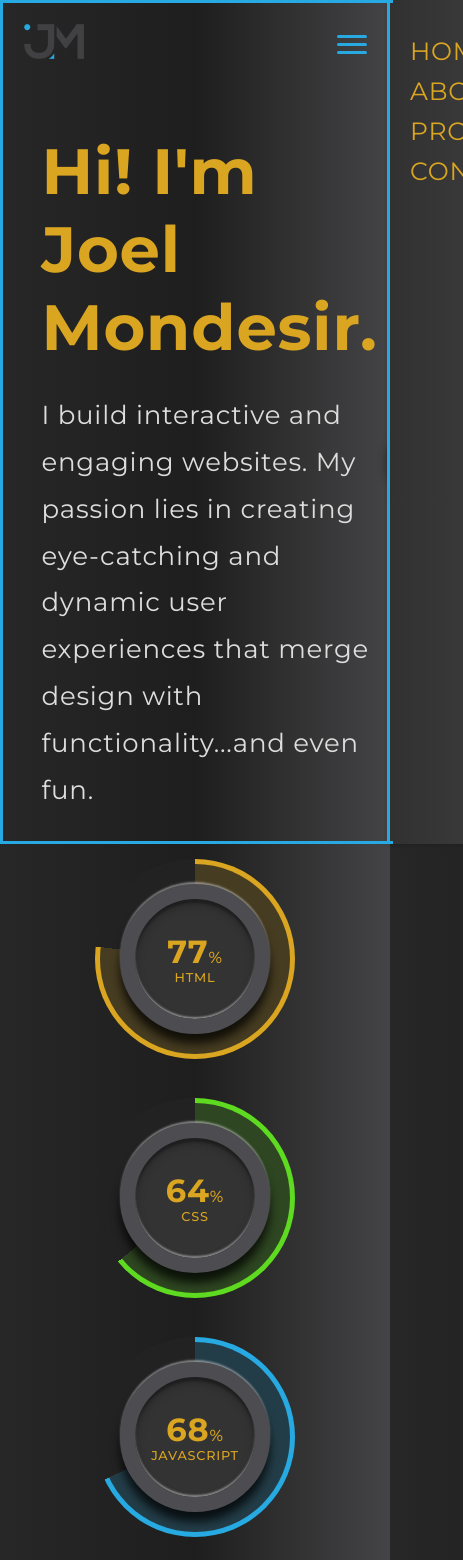
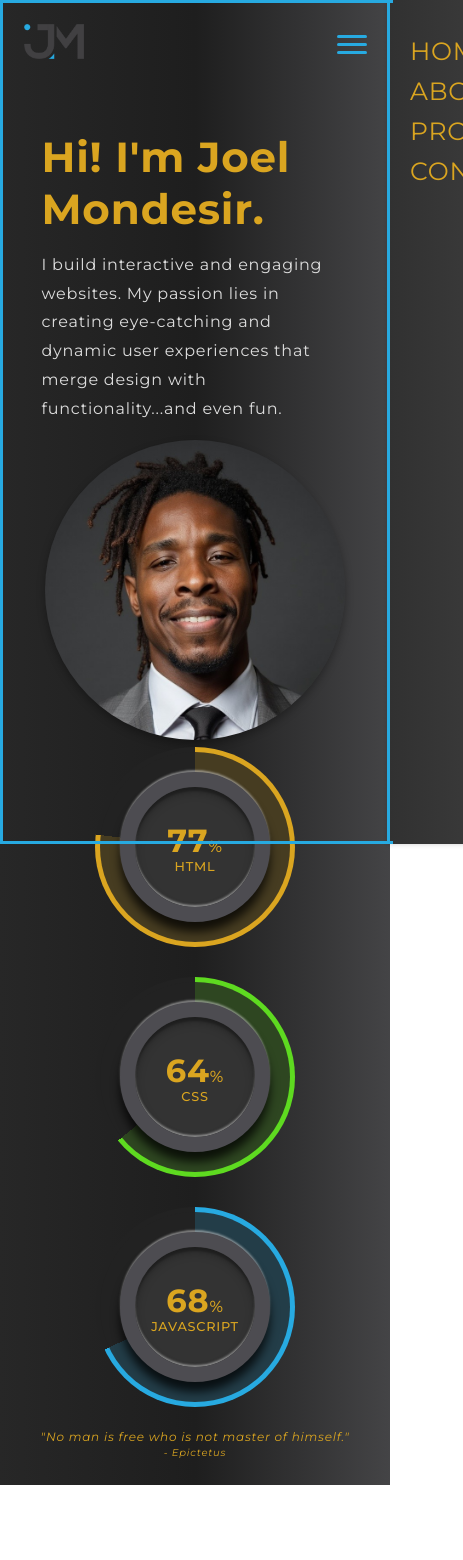
Before and after one commit to JMONDESIR/JoelMondesir, a React (Create React App) app: page /about in a window 390 px wide. Shown: the top 1560 px of the page, 463 px wide, since content can reach past the window. After the commit the page ends 1485 px from the top, so only its background shows below. Built offline with nearby package versions, Linux system fonts and the light colour scheme.

Commit message:
mobile views enabled

```diff
--- a/src/components/about/About.css
+++ b/src/components/about/About.css
@@ -10,6 +10,7 @@
   justify-content: space-between;
   max-width: 80%;
   width: 100%;
+  margin-top: 2vh;
 }
 
 .about-title {
@@ -32,38 +33,101 @@
 }
 
 .about-image {
-  width: 20vw;
-  height: 20vw;
+  width: 400px;
+  height: 400px;
   border-radius: 50%; /* Circular shape */
   object-fit: cover; /* Ensures image fills the circle */
   box-shadow: 0 4px 8px rgba(0, 0, 0, 0.3);
 }
 
-/* For large desktops (1440px and up) */
-@media (min-width: 1440px) {
-
-}
-
 /* For desktops and laptops (1024px to 1439px) */
 @media (max-width: 1439px) and (min-width: 1024px) {
-
+  .about-image {
+    width: 300px;
+    height: 300px;
+  }
 }
 
 /* For tablets (768px to 1023px) */
 @media (max-width: 1023px) and (min-width: 768px) {
+  .about-image {
+    width: 250px;
+    height: 250px;
+  }
 
+  .about-container {
+    margin-top: 2vh;
+
+  }
+
+  .about-content {
+    flex-direction: column;
+    width: 90%;
+    margin-top: 2vh;
+  }
 }
 
-/* For large phones (576px to 767px) */
 @media (max-width: 767px) and (min-width: 576px) {
-
-}
-
-/* For small phones (up to 575px) */
-@media (max-width: 575px) {
   .about-container {
     display: flex;
     justify-content: center;
     flex-direction: column;
   }
+
+  .about-image {
+    width: 250px;
+    height: 250px;
+  }
+
+  .about-description p {
+    font-size: 18px;
+  }
+
+  .about-content {
+    flex-direction: column;
+    width: 90%;
+    margin-top: 2vh;
+  }
 }
+
+@media (max-width: 575px) {
+  .about-content {
+    flex-direction: column;
+    width: 80%;
+    margin-top: 2vh;
+  }
+
+  .about-description p {
+    font-size: 16px;
+  }
+
+  .about-image {
+    width: 300px;
+    height: 300px;
+  }
+
+  .about-title {
+    font-size: 42px;
+  }
+}
+
+@media (max-width: 300px) {
+  .about-content {
+    flex-direction: column;
+    width: 90%;
+    margin-top: 2vh;
+  }
+
+  .about-description p {
+    font-size: 12px;
+  }
+
+  .about-image {
+    width: 200px;
+    height: 200px;
+  }
+
+  .about-title {
+    font-size: 36px;
+  }
+}
--- a/src/components/hero/Hero.css
+++ b/src/components/hero/Hero.css
@@ -32,7 +32,7 @@
   }
 
   .hero {
-    width: 100%;
+    width: 220px;
     height: auto;
   }
 }
--- a/src/components/home/Home.css
+++ b/src/components/home/Home.css
@@ -12,12 +12,12 @@
 
 .home-title {
   text-transform: uppercase;
-  font-size: 64px;
+  font-size: 2.4vw;
   padding: 0 2vw;
   color: rgb(255, 255, 255);
 }
 
-.second {
+.last {
   color: goldenrod;
 }
 
@@ -32,7 +32,6 @@
   padding: 0 2vw;
   color: goldenrod;
 }
-
 
 .button-contact {
   width: 180px;
@@ -55,6 +54,7 @@
 
 
 @media (max-width: 1439px) and (min-width: 1024px) {
+
   .button-contact {
     width: 150px;
     height: 40px;
@@ -66,10 +66,7 @@
 
 
 @media (max-width: 1023px) and (min-width: 768px) {
-  .home-title {
-    font-size: 48px;
-    padding: 0 2vw;
-  }
+
 
   .subtitle {
     justify-content: center;
@@ -90,11 +87,6 @@
 }
 
 @media (max-width: 767px) and (min-width: 576px) {
-  .home-title {
-    font-size: 32px;
-    padding: 0 2vw;
-  }
-
   .subtitle {
     justify-content: center;
     align-items: center;
@@ -113,13 +105,14 @@
 }
 
 @media (max-width: 575px) {
+  .home-title {
+    font-size: 4vw;
+    padding: 0 2vw;
+  }
+
   .home-container {
     flex-direction: column;
     justify-content: center;
-  }
-    .home-title {
-      font-size: 26px;
-      padding: 0 2vw;
   }
 
   .subtitle {
@@ -127,15 +120,6 @@
     align-items: center;
     text-transform: uppercase;
     font-size: 12px;
-      letter-spacing: .3vw;
-      padding: 0 2vw;
-    }
-
-    .subtitle {
-      justify-content: center;
-      align-items: center;
-      text-transform: uppercase;
-      font-size: 16px;
     letter-spacing: .3vw;
     padding: 0 2vw;
   }
@@ -150,7 +134,7 @@
 
 @media (max-width: 300px) {
   .home-title {
-    font-size: 20px;
+    font-size: 4vw;
     padding: 0 2vw;
   }
 
--- a/src/components/home/Home.js
+++ b/src/components/home/Home.js
@@ -7,10 +7,9 @@ function Home() {
   return <div className="home-container">
     <Hero />
       <div className="text-container">
-      <h1>
-        <span className="first home-title">Joel</span>
-        <span className="second home-title">Mondesir</span>
-      </h1>
+      <div className="home-title">
+        <h1>Joel <span className="last"> Mondesir</span></h1>
+      </div>
       <div className="subtitle">
       WEB DEVELOPER & RENAISSANCE MAN
       </div>
--- a/src/components/progress/Progress.css
+++ b/src/components/progress/Progress.css
@@ -67,13 +67,23 @@ opacity: .8;
   margin: 0;
 }
 
-@media (max-width: 575px) {
+/* For large phones (576px to 767px) */
+@media (max-width: 767px) and (min-width: 576px) {
   .guage-container {
-    display: flex;
     justify-content: center;
     flex-direction: column;
     height: auto;
-    margin-top: 5vw;
-    gap: 10vw;
+    margin-top: 2vw;
+    gap: 20px;
   }
 }
+
+@media (max-width: 575px) {
+  .guage-container {
+    justify-content: center;
+    flex-direction: column;
+    height: auto;
+    margin-top: 2vw;
+    gap: 30px;
+  }
+}
```
Lines whose indentation alone changed are shown as unchanged.
